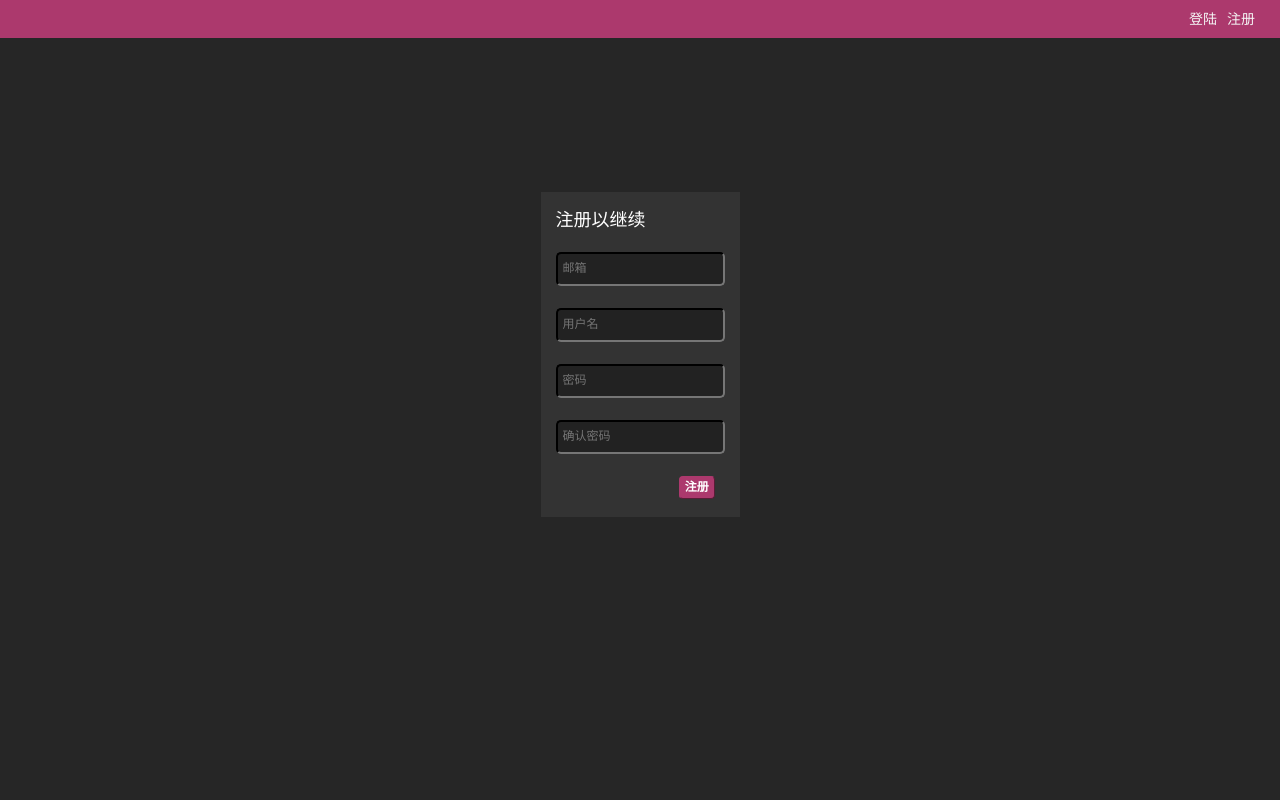
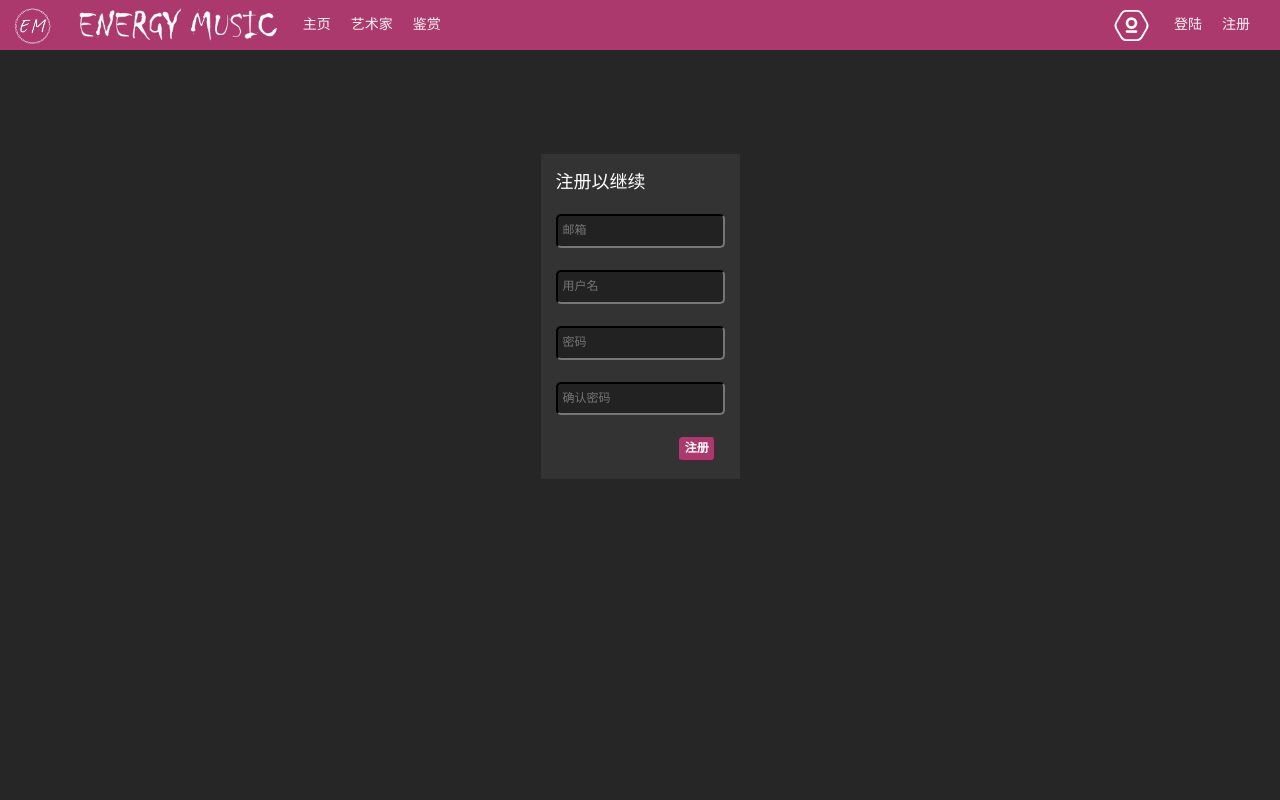
Before and after one commit to Debonex/front-end-web-learning, a web app: file webTask1/register.html in a window 1280 px wide. Run offline with its HTML, style and script files only (its server is not run), Linux system fonts and the light colour scheme.

Commit message:
improve navigator

```diff
--- a/webTask1/css/common.css
+++ b/webTask1/css/common.css
@@ -14,22 +14,49 @@ a {
 }
 
 .navigator {
+    position: fixed;
+    top: 0px;
+    z-index: 999;
     height: 50px;
     width: 100%;
     background-color: rgb(172, 57, 109);
     display: flex;
     align-items: center;
+    justify-content: center;
 }
 
 .navigator-right {
+    height: 100%;
     display: flex;
     align-items: center;
     margin-left: auto;
     margin-right: 20px;
 }
 
+.navigator-left {
+    height: 100%;
+    display: flex;
+}
+
 .navigator-item {
-    margin: 0px 5px;
+    margin: 0px 10px;
+    height: 100%;
+    display: flex;
+    align-items: center;
+}
+
+.navigator-logo {
+    height: 90%;
+}
+
+.navigator-icon {
+    height: 90%;
+    width: 45px;
+    background-image: url(../images/icon.svg);
+}
+
+.navigator-propagation {
+    height: 70%;
 }
 
 .navigator-item a {
--- a/webTask1/css/login.css
+++ b/webTask1/css/login.css
@@ -1,5 +1,4 @@
 .login-main {
-    height: 100%;
     width: 100%;
     display: flex;
     flex-direction: column;
--- a/webTask1/css/register.css
+++ b/webTask1/css/register.css
@@ -1,5 +1,4 @@
 .register-main {
-    height: 100%;
     width: 100%;
     display: flex;
     flex-direction: column;
--- a/webTask1/register.html
+++ b/webTask1/register.html
@@ -5,6 +5,7 @@
     <meta charset="UTF-8">
     <meta name="viewport" content="width=device-width, initial-scale=1.0">
     <meta http-equiv="X-UA-Compatible" content="ie=edge">
+    <link rel="shortcut icon" href="images/favicon.ico">
     <link rel="stylesheet" href="https://cdnjs.cloudflare.com/ajax/libs/normalize/8.0.1/normalize.min.css">
     <link rel="stylesheet" href="css/common.css">
     <link rel="stylesheet" href="css/register.css">
@@ -13,7 +14,27 @@
 
 <body>
     <div class="navigator">
+        <div class="navigator-left">
+            <div class="navigator-item">
+                <img src="images/logo.png" class="navigator-logo">
+            </div>
+            <div class="navigator-item">
+                <img src="images/propagation.png" class="navigator-propagation">
+            </div>
+            <div class="navigator-item">
+                <a href="index.html">主页</a>
+            </div>
+            <div class="navigator-item">
+                <a href="index.html">艺术家</a>
+            </div>
+            <div class="navigator-item">
+                <a href="index.html">鉴赏</a>
+            </div>
+        </div>
         <div class="navigator-right">
+            <div class="navigator-item">
+                <a href="#" class="navigator-icon"></a>
+            </div>
             <div class="navigator-item">
                 <a href="login.html">登陆</a>
             </div>
```
Also changed, not shown: webTask1/index.html (+21 -0 lines), webTask1/login.html (+21 -0 lines), webTask1/images/favicon.ico (added), webTask1/images/icon.svg (added), webTask1/images/logo.png (added), webTask1/images/propagation.png (added).
